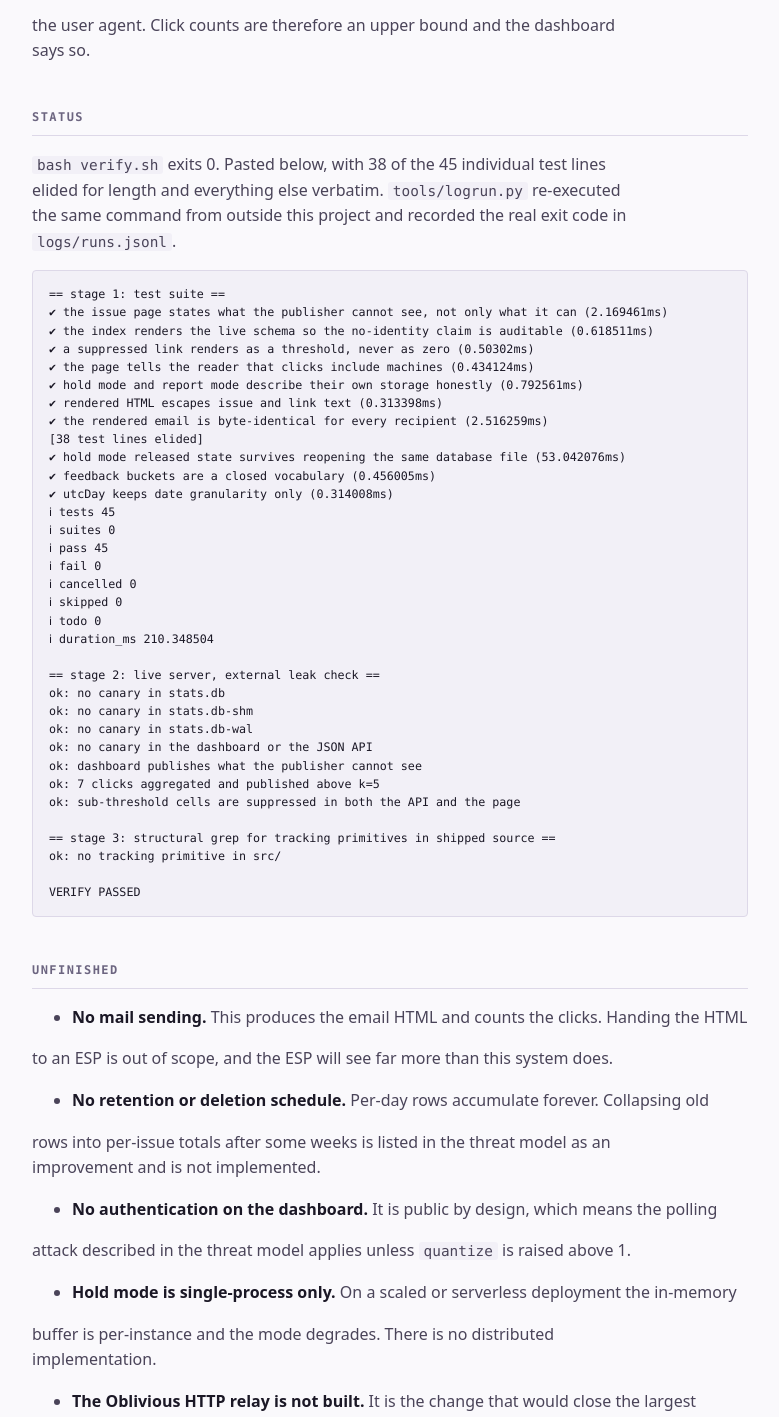
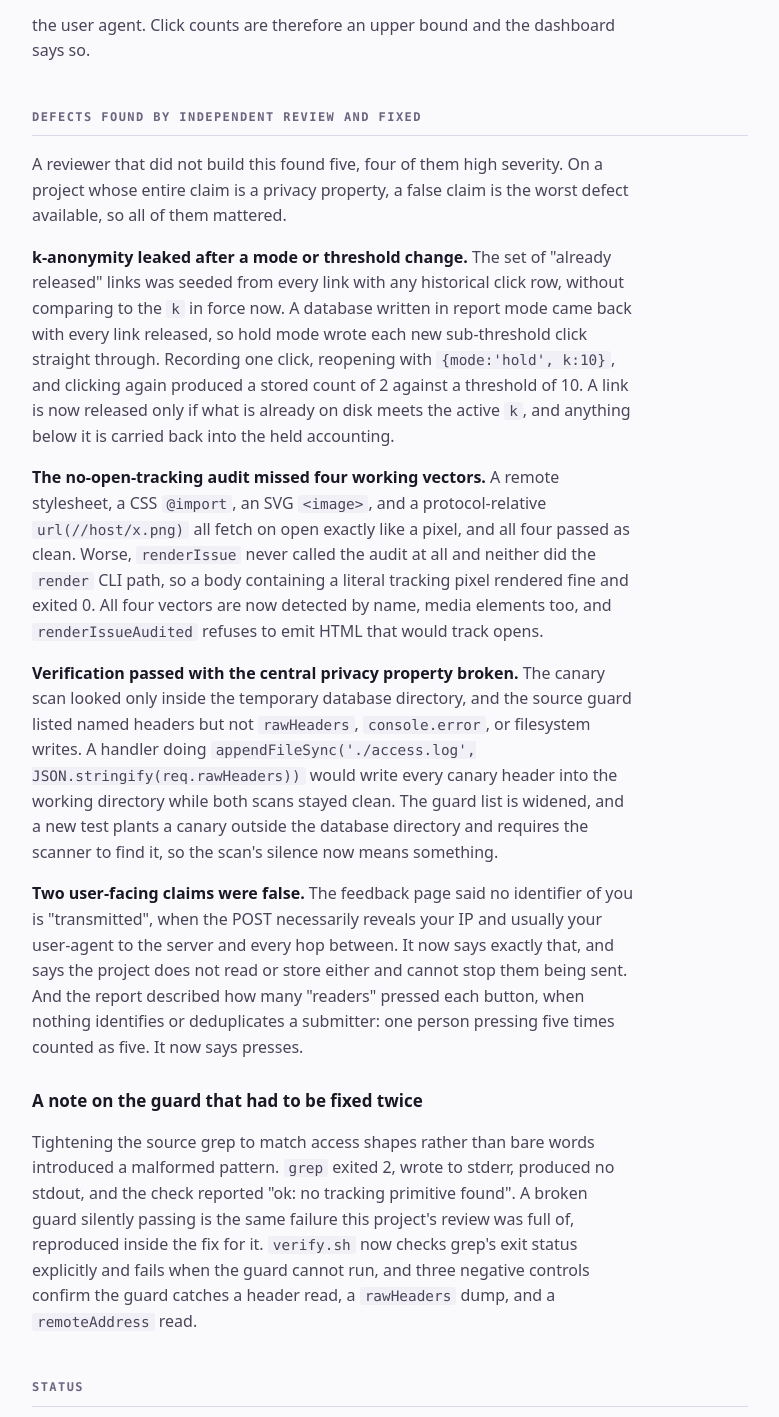
Before and after one commit to JesseRWeigel/honest-newsletter-stats, a website: page docs/index.html in a window 1280 px wide. Shown: the part 3017-4434 px from the top of the page, without its empty margins (250-1029 px from the left). Drawn offline with Linux system fonts and the light colour scheme.

Commit message:
docs: refresh Pages page

```diff
--- a/docs/index.html
+++ b/docs/index.html
@@ -100,6 +100,14 @@ store.registerLink({ issueId: &#x27;issue-12&#x27;, linkId: &#x27;a&#x27;, targe
 <p>  and a per-link-per-day table is never published, because subtracting consecutive   cumulative totals would reveal daily increments that never passed the threshold.</p>
 <ul><li>Free-text feedback is deliberately not implemented. A sentence cannot be k-anonymized.</li><li>Bot filtering by user agent is deliberately not implemented, because it requires reading</li></ul>
 <p>  the user agent. Click counts are therefore an upper bound and the dashboard says so.</p>
+<h2>Defects found by independent review and fixed</h2>
+<p>A reviewer that did not build this found five, four of them high severity. On a project whose entire claim is a privacy property, a false claim is the worst defect available, so all of them mattered.</p>
+<p><strong>k-anonymity leaked after a mode or threshold change.</strong> The set of &quot;already released&quot; links was seeded from every link with any historical click row, without comparing to the <code>k</code> in force now. A database written in report mode came back with every link released, so hold mode wrote each new sub-threshold click straight through. Recording one click, reopening with <code>{mode:&#x27;hold&#x27;, k:10}</code>, and clicking again produced a stored count of 2 against a threshold of 10. A link is now released only if what is already on disk meets the active <code>k</code>, and anything below it is carried back into the held accounting.</p>
+<p><strong>The no-open-tracking audit missed four working vectors.</strong> A remote stylesheet, a CSS <code>@import</code>, an SVG <code>&lt;image&gt;</code>, and a protocol-relative <code>url(//host/x.png)</code> all fetch on open exactly like a pixel, and all four passed as clean. Worse, <code>renderIssue</code> never called the audit at all and neither did the <code>render</code> CLI path, so a body containing a literal tracking pixel rendered fine and exited 0. All four vectors are now detected by name, media elements too, and <code>renderIssueAudited</code> refuses to emit HTML that would track opens.</p>
+<p><strong>Verification passed with the central privacy property broken.</strong> The canary scan looked only inside the temporary database directory, and the source guard listed named headers but not <code>rawHeaders</code>, <code>console.error</code>, or filesystem writes. A handler doing <code>appendFileSync(&#x27;./access.log&#x27;, JSON.stringify(req.rawHeaders))</code> would write every canary header into the working directory while both scans stayed clean. The guard list is widened, and a new test plants a canary outside the database directory and requires the scanner to find it, so the scan&#x27;s silence now means something.</p>
+<p><strong>Two user-facing claims were false.</strong> The feedback page said no identifier of you is &quot;transmitted&quot;, when the POST necessarily reveals your IP and usually your user-agent to the server and every hop between. It now says exactly that, and says the project does not read or store either and cannot stop them being sent. And the report described how many &quot;readers&quot; pressed each button, when nothing identifies or deduplicates a submitter: one person pressing five times counted as five. It now says presses.</p>
+<h3>A note on the guard that had to be fixed twice</h3>
+<p>Tightening the source grep to match access shapes rather than bare words introduced a malformed pattern. <code>grep</code> exited 2, wrote to stderr, produced no stdout, and the check reported &quot;ok: no tracking primitive found&quot;. A broken guard silently passing is the same failure this project&#x27;s review was full of, reproduced inside the fix for it. <code>verify.sh</code> now checks grep&#x27;s exit status explicitly and fails when the guard cannot run, and three negative controls confirm the guard catches a header read, a <code>rawHeaders</code> dump, and a <code>remoteAddress</code> read.</p>
 <h2>Status</h2>
 <p><code>bash verify.sh</code> exits 0. Pasted below, with 38 of the 45 individual test lines elided for length and everything else verbatim. <code>tools/logrun.py</code> re-executed the same command from outside this project and recorded the real exit code in <code>logs/runs.jsonl</code>.</p>
 <pre><code>== stage 1: test suite ==
```
